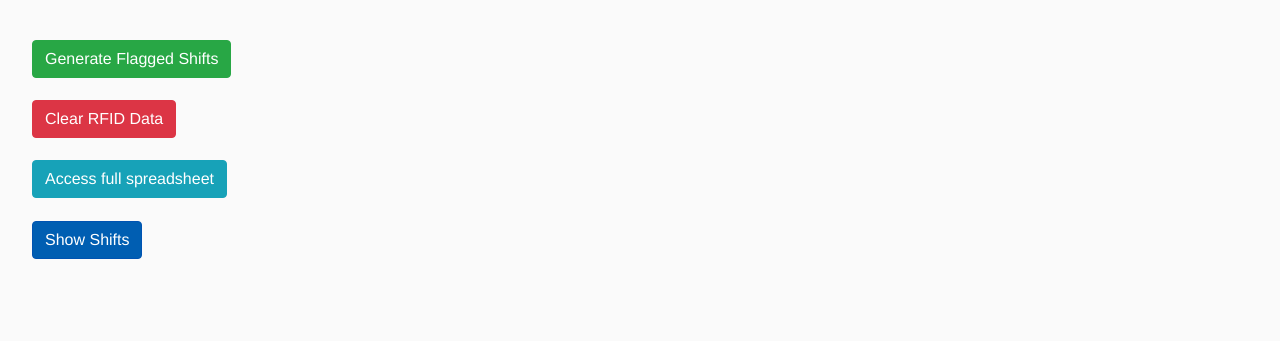
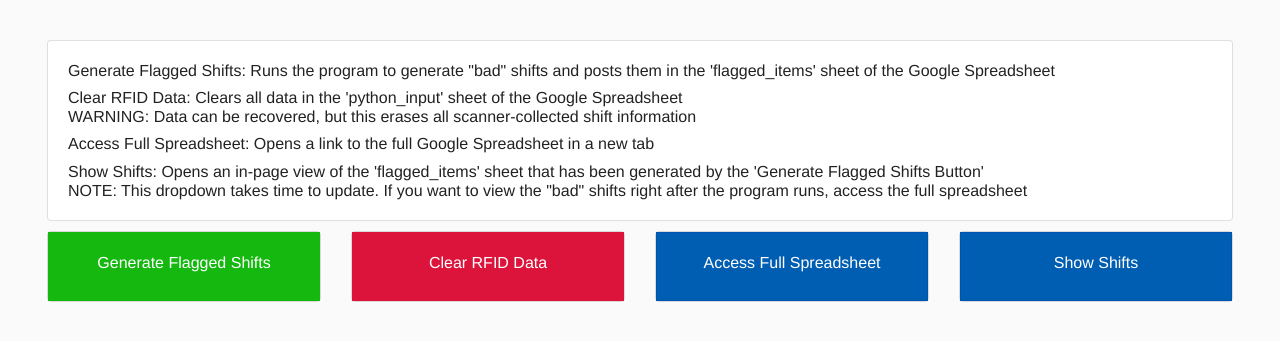
Before and after one commit to betheluniversity/help-desk-sign-in, a Python web app: template app/templates/full_time_staff/index.html in a window 1280 px wide. Shown: the part 88-429 px from the top of the page. Run offline with Jinja, Linux system fonts and the light colour scheme; the template is opened without the code that fills it, so the values that code supplies are empty; some libraries are stand-ins or nearby versions.

Commit message:
changing button layouts
Making slight edits to HTML/CSS for appearances and layouts of buttons, adding clock in and out pages.

```diff
--- a/app/static/hd_shifts.css
+++ b/app/static/hd_shifts.css
@@ -110,8 +110,20 @@ a.nav-link:focus, a.nav-link:hover.active {
     max-width: 95%;
 }
 
-#sign-in-button, #sign-out-button, #show-shifts {
+.btn-primary {
     background-color: #005eb2;
     border: 1px solid #0053b2;
     color: #fff;
 }
+
+.btn-success {
+    background-color: #14b80f;
+    border: 1px solid #14b80f;
+    color: #fff;
+}
+
+.btn-danger {
+    background-color: crimson;
+    border: 1px solid crimson;
+    color: #fff;
+}
--- a/app/templates/full_time_staff/index.html
+++ b/app/templates/full_time_staff/index.html
@@ -2,15 +2,67 @@
 
 {% block body_content %}
     <!-- Test code / incomplete -->
-    <div class="sub-nav">
-        <a class="nav-button btn btn-success" id="generate-shifts" href="{{ url_for('ShiftsView:generate_shifts') }}">Generate Flagged Shifts</a>
-        <br/><br/>
-        <a class="nav-button btn btn-danger" id="clear-rfid" href="{{ url_for('ShiftsView:reset_rfid') }}">Clear RFID Data</a>
-        <br/><br/>
-        <a class="nav-buttons btn btn-info" href="https://tinyurl.com/y6tp7ylg">Access full spreadsheet</a>
-        <br/><br/>
-        <a class="nav-buttons btn btn-primary" id="show-shifts" href="{{ url_for('ShiftsView:show_shifts') }}">Show Shifts</a>
+    <div class="col-md-12">
+        <div class="card info">
+            <div class="card-body text-left">
+                <h6 class="card-text">
+                    Generate Flagged Shifts: Runs the program to generate "bad" shifts and posts them in the
+                    'flagged_items' sheet of the Google Spreadsheet
+                </h6>
+                <h6 class="card-text">
+                    Clear RFID Data: Clears all data in the 'python_input' sheet of the Google Spreadsheet<br/>
+                    WARNING: Data can be recovered, but this erases all scanner-collected shift information
+                </h6>
+                <h6 class="card-text">
+                    Access Full Spreadsheet: Opens a link to the full Google Spreadsheet in a new tab
+                </h6>
+                <h6 class="card-text">
+                    Show Shifts: Opens an in-page view of the 'flagged_items' sheet that has been generated by the
+                    'Generate Flagged Shifts Button'<br/>
+                    NOTE: This dropdown takes time to update. If you want to view the "bad" shifts right after the
+                    program runs, access the full spreadsheet
+                </h6>
+            </div>
+        </div>
+        <div class="row">
+            <div class="col-md-3">
+                <a class="dashboard-link" href="{{ url_for('ShiftsView:generate_shifts') }}">
+                    <div class="card dashboard-card text-center">
+                        <div class="card-body btn-success" id="generate-shifts">
+                            <h6>Generate Flagged Shifts</h6>
+                        </div>
+                    </div>
+                </a>
+            </div>
+            <div class="col-md-3">
+                <a class="dashboard-link" href="{{ url_for('ShiftsView:reset_rfid') }}">
+                    <div class="card dashboard-card text-center">
+                        <div class="card-body btn-danger" id="reset-rfid">
+                            <h6>Clear RFID Data</h6>
+                        </div>
+                    </div>
+                </a>
+            </div>
+            <div class="col-md-3">
+                <a class="dashboard-link" href="https://docs.google.com/spreadsheets/d/1C-wenU3zhy2AhZKr117dtig98Xa3ftkA1GzRqIZ7Dig/edit?usp=sharing" target="_blank">
+                    <div class="card dashboard-card text-center">
+                        <div class="card-body btn-primary" id="full-sheet">
+                            <h6>Access Full Spreadsheet</h6>
+                        </div>
+                    </div>
+                </a>
+            </div>
+            <div class="col-md-3">
+                <a class="dashboard-link" href="{{ url_for('ShiftsView:show_shifts') }}">
+                    <div class="card dashboard-card text-center">
+                        <div class="card-body btn-primary" id="show-shifts" data-toggle="collapse" role="button">
+                            <h6>Show Shifts</h6>
+                        </div>
+                    </div>
+                </a>
+            </div>
     </div>
+        <br/>
     {% block tab_content %}
 
     {% endblock %}
--- a/app/templates/full_time_staff/show_shifts.html
+++ b/app/templates/full_time_staff/show_shifts.html
@@ -1,6 +1,5 @@
-{% extends "full_time_staff/index.html" %}
+{% extends 'full_time_staff/index.html' %}
 
 {% block tab_content %}
-    <!-- Test code for how to load shift information, this is incomplete -->
     <iframe style="width: 100%; height: 30rem;" src="https://docs.google.com/a/bethel.edu/spreadsheets/d/e/2PACX-1vQ_JcEenZkbJw59E-FH94YHiNyQOlzm6AcIhj8XSwlV6G9OcLruQWhqZyu4I1DI5erNJwz8s8Bgbx-X/pubhtml?gid=1314546665&amp;single=true&amp;widget=true&amp;headers=false"></iframe>
 {% endblock %}
```
Also changed, not shown: app/sheets_controller.py (+16 -12 lines), app/templates/student_employees/clock_in.html (added, +10 -0 lines), app/templates/student_employees/clock_out.html (added, +10 -0 lines), app/templates/student_employees/index.html (+19 -23 lines), app/views.py (+8 -0 lines).
